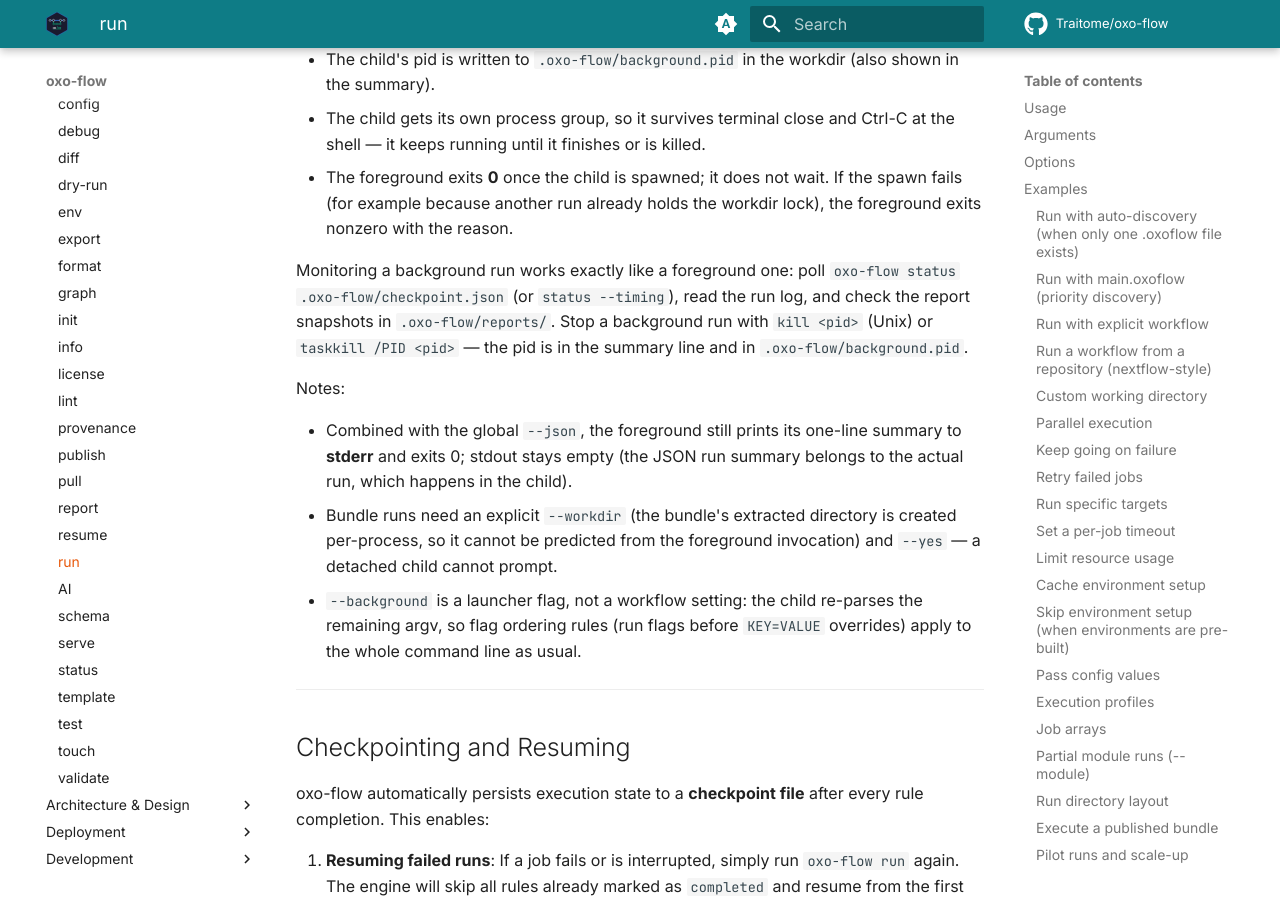
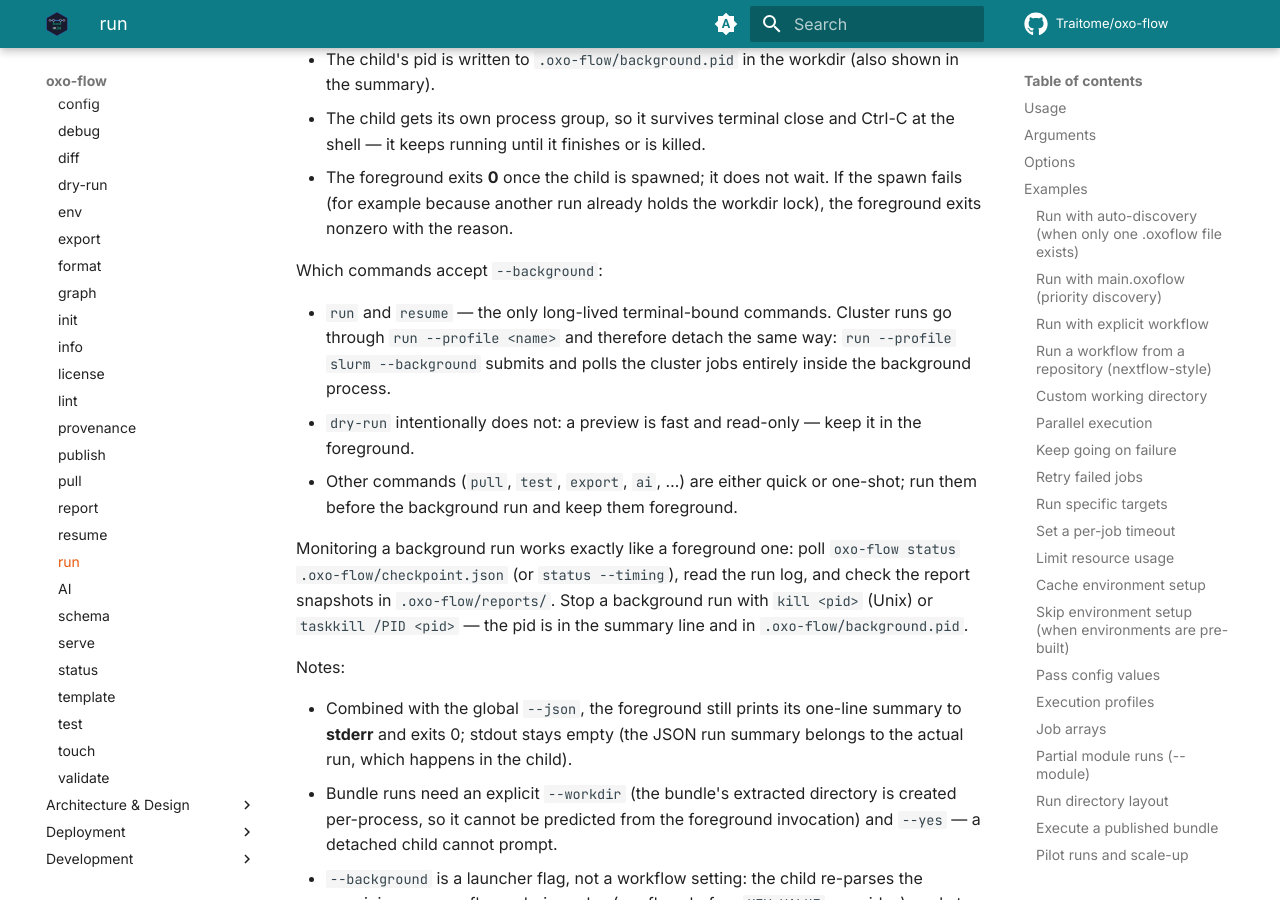
Before and after one commit to Traitome/oxo-flow, an MkDocs documentation site: the page built from docs/guide/src/commands/run.md, in a window 1280 px wide and 900 px high, scrolled down 12190 px. Built offline with MkDocs 1.6.1 and Material for MkDocs 9.7.7, drawn with Linux system fonts in a browser that asks for light colours; comment, search, counter and statistics services are not loaded.

Commit message:
docs(run): clarify --background scope — cluster runs inherit it, dry-run and other commands intentionally don't (#158 follow-up)

```diff
--- a/docs/guide/src/commands/run.md
+++ b/docs/guide/src/commands/run.md
@@ -518,6 +518,17 @@ Mechanics:
   If the spawn fails (for example because another run already holds the
   workdir lock), the foreground exits nonzero with the reason.
 
+Which commands accept `--background`:
+
+- `run` and `resume` — the only long-lived terminal-bound commands.
+  Cluster runs go through `run --profile <name>` and therefore detach the
+  same way: `run --profile slurm --background` submits and polls the
+  cluster jobs entirely inside the background process.
+- `dry-run` intentionally does not: a preview is fast and read-only —
+  keep it in the foreground.
+- Other commands (`pull`, `test`, `export`, `ai`, …) are either quick or
+  one-shot; run them before the background run and keep them foreground.
+
 Monitoring a background run works exactly like a foreground one: poll
 `oxo-flow status .oxo-flow/checkpoint.json` (or `status --timing`), read
 the run log, and check the report snapshots in `.oxo-flow/reports/`. Stop
```
